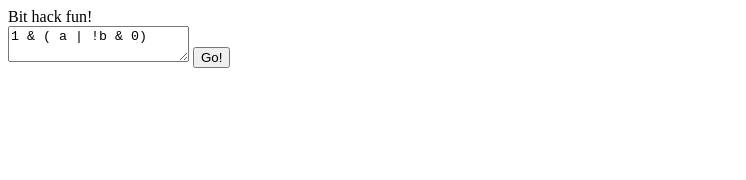
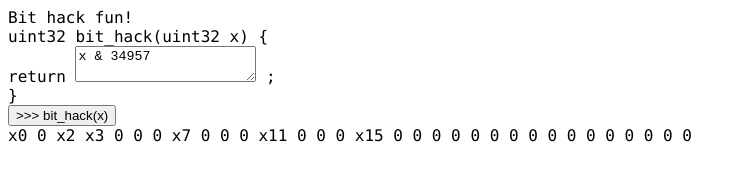
Before and after one commit to andrewj31415/bit-hacks, a website built with webpack: page index.html in a window 1280 px wide. Shown: the whole page, without its empty margins (0-746 px from the left). Built offline with Linux system fonts and the light colour scheme.

Commit message:
updated grammar and minor adjustments

```diff
--- a/index.html
+++ b/index.html
@@ -2,12 +2,24 @@
 <html>
     <head>
         <title>Bit Hacks</title>
+        <style>
+            #root {
+                font-family: Consolas, Monaco, Lucida Console, Liberation Mono, DejaVu Sans Mono, Bitstream Vera Sans Mono,
+                    Courier New; /* see https://meta.stackexchange.com/questions/36176/whats-the-font-used-in-code-blocks */
+            }
+        </style>
     </head>
 
-    <body>
+    <body id="root">
         <div>Bit hack fun!</div>
-        <textarea id="input">1 & ( a | !b & 0)</textarea>
-        <button id="goButton">Go!</button>
+        <div id="funcDecl">
+            <div>uint32 bit_hack(uint32 x) {</div>
+            <div style="display: inline-block">return</div>
+            <textarea id="input" style="display: inline-block">x & 34957</textarea>
+            <div style="display: inline-block">;</div>
+            <div>}</div>
+        </div>
+        <button id="goButton">>>> bit_hack(x)</button>
         <div id="output"></div>
     </body>
     <script src="./dist/bundle.js"></script>
--- a/src/index.js
+++ b/src/index.js
@@ -1,9 +1,18 @@
 // for simple assertions
+
+/**
+ *  Throws the given message if bool is false.
+ *
+ * @param {boolean} bool
+ * @param {string} message
+ */
 var assert = (bool, message) => {
     if (!bool) {
         throw new Error(message);
     }
 };
+
+var N = 32; //number of bits
 
 // Bit = Fixed(0|1) + Var(n: number) + And(Array<Bit>)
 // every Bit has a .v (variant: string) and a .p (precednce: number).
@@ -49,13 +58,10 @@ class And {
     }
 }
 let getBitAnd = (a, b) => {
-    console.log("getting and", a, b);
     if (a.v === "Fixed") {
-        console.log(a.value === 0 ? a : b);
         return a.value === 0 ? a : b;
     }
     if (b.v === "Fixed") {
-        console.log(b.value === 0 ? b : a);
         return b.value === 0 ? b : a;
     }
     return new And([a, b]);
@@ -72,20 +78,16 @@ class Or {
         this.name = "Bit";
     }
     toString() {
-        console.log("A", this.A);
         return this.A.map((b) => {
             return (this.p > b.p ? "(" : "") + b.toString() + (this.p > b.p ? ")" : "");
         }).join("|");
     }
 }
 let getBitOr = (a, b) => {
-    console.log("getting or", a, b);
     if (a.v === "Fixed") {
-        console.log(a.value === 1 ? a : b);
         return a.value === 1 ? a : b;
     }
     if (b.v === "Fixed") {
-        console.log(b.value === 1 ? b : a);
         return b.value === 1 ? b : a;
     }
     return new Or([a, b]);
@@ -121,20 +123,33 @@ let getBitNot = (b) => {
     }
     return new Not(b);
 };
-console.log(getBitNot(new Var(1)).toString());
-console.log(getBitNot(getBitNot(new Var(1))).toString());
+// console.log(getBitNot(new Var(1)).toString());
+// console.log(getBitNot(getBitNot(new Var(1))).toString());
 
 // a bitstring
+/**
+ * An N-bit integer.
+ */
 class Int {
+    /**
+     *  Constructs an integer whose ith bit is A[i].
+     *
+     * @param {Array<Bit>} A
+     */
     constructor(A) {
         /* A: Array<Bit> */
-        assert(A.length === N, `Int must have correct number of bits ${N}, not ${A.length} from A=${A}`);
+        assert(A.length === N, `Int must have correct number of bits ${N}, not ${A.length}`);
         this.A = A;
         this.name = "Int";
     }
     toString() {
         return this.A.map((bit) => bit.toString()).join(" ");
     }
+    /**
+     *
+     * @param {number} int the value of the int
+     * @returns an Int, all of whose bits are fixed values
+     */
     static fromInt(int) {
         let newA = [];
         for (let i = 0; i < N; i++) {
@@ -182,17 +197,13 @@ class Evaluate extends ExpressionVisitor {
         for (let i = 0; i < N; i++) {
             newA.push(new Var(i));
         }
-        console.log("put together", newA);
         let val = new Int(newA);
-        console.log("val", val);
         return val;
     }
 
     // Visit a parse tree produced by ExpressionParser#number.
     visitNumber(ctx) {
         let value = Int.fromInt(Number(ctx.getText()));
-        console.log(value);
-        console.log(value.name);
         assert(value.name === "Int");
         return value;
     }
@@ -212,18 +223,14 @@ class Evaluate extends ExpressionVisitor {
     visitBinOp(ctx) {
         if (ctx.unOp() !== null) {
             let value = this.visit(ctx.unOp());
-            console.log(value);
             assert(value.name === "Int");
             return value;
         }
         if (ctx.op !== null) {
-            console.log("going to", ctx.left.getText());
             let first = this.visit(ctx.left);
             let second = this.visit(ctx.right);
             let op = ctx.op.text;
             if (op === "&") {
-                console.log(first);
-                console.log(first.and);
                 return first.and(second);
             }
             if (op === "|") {
@@ -241,8 +248,6 @@ class Evaluate extends ExpressionVisitor {
             assert(expr.name === "Int");
             let op = ctx.op.text;
             if (op === "!") {
-                console.log(ctx);
-                console.log(ctx.getText());
                 return expr.not();
             }
             if (op === "~") {
@@ -279,21 +284,30 @@ class Evaluate extends ExpressionVisitor {
     }
 }
 
-var N = 32; //number of bits
-
-//add interactivity
-document.getElementById("goButton").addEventListener("click", () => {
+let setOutput = () => {
+    try {
         let text = document.getElementById("input").value;
-    console.log("text", text);
         let stream = new antlr4.InputStream(text);
         let lexer = new ExpressionLexer(stream);
         let tokens = new antlr4.CommonTokenStream(lexer);
         let parser = new ExpressionParser(tokens);
         let tree = parser.expr();
         // console.log("Parsed", tree);
-    console.log(tree.toStringTree(null, parser));
+        // console.log(tree.toStringTree(null, parser));
 
         let visitor = new Evaluate();
         let outputInt = visitor.visit(tree);
         document.getElementById("output").textContent = outputInt.toString();
+    } catch (err) {
+        document.getElementById("output").textContent = "Error! Can't parse";
+    }
+};
+
+//add interactivity
+document.getElementById("goButton").addEventListener("click", () => {
+    setOutput();
 });
+document.getElementById("input").addEventListener("input", () => {
+    setOutput();
+});
+setOutput();
```
Also changed, not shown: dist/bundle.js, 1 other file. Lines whose indentation alone changed are shown as unchanged.
